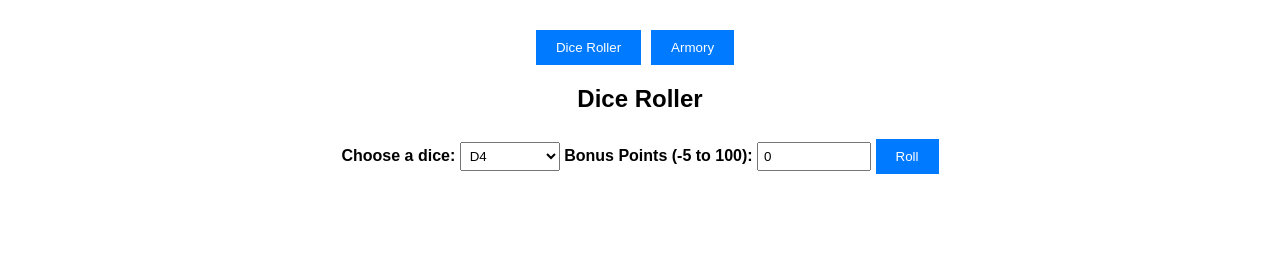
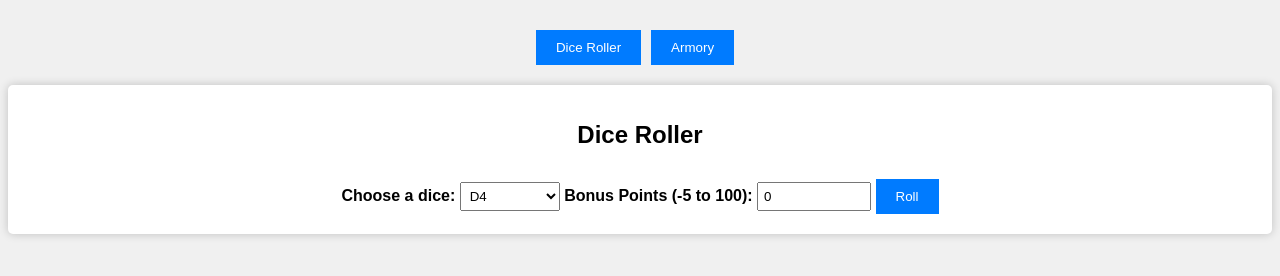
Before and after one commit to MorteX179/DDR, a plain HTML site: page index.html in a window 1280 px wide. Both pictures are taken after a click on the button "Dice Roller". Drawn offline with Linux system fonts and the light colour scheme.

Commit message:
Update styles.css

```diff
--- a/styles.css
+++ b/styles.css
@@ -1,5 +1,6 @@
 body {
     font-family: Arial, sans-serif;
+    background-color: #f0f0f0;
 }
 
 .tabs {
@@ -27,10 +28,15 @@ body {
     align-items: center;
     text-align: center;
     margin-top: 20px;
+    background-color: #fff;
+    padding: 20px;
+    border-radius: 5px;
+    box-shadow: 0px 0px 10px rgba(0, 0, 0, 0.2);
 }
 
 h1 {
     font-size: 24px;
+    margin-bottom: 20px;
 }
 
 label {
```
